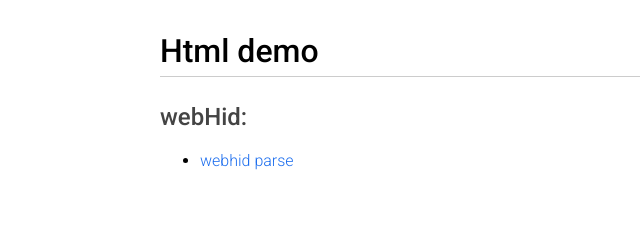
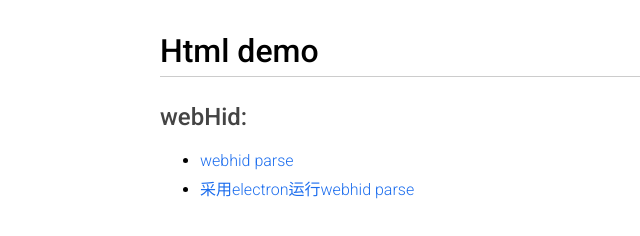
Before and after one commit to he-juan/js-samples-demo, a plain HTML site: page index.html in a window 1280 px wide. Shown: the whole page, without its empty margins (0-640 px from the left). Drawn offline with Linux system fonts and the light colour scheme.

Commit message:
submit electron-webhid

```diff
--- a/index.html
+++ b/index.html
@@ -42,6 +42,7 @@
         <h2 id="webHid">webHid:  </h2>
         <ul>
             <li><a href="src/contents/webhid-demo/">webhid parse</a></li>
+            <li><a href="src/contents/webHid-demo-electron/">采用electron运行webhid parse</a></li>
         </ul>
 
 
```
